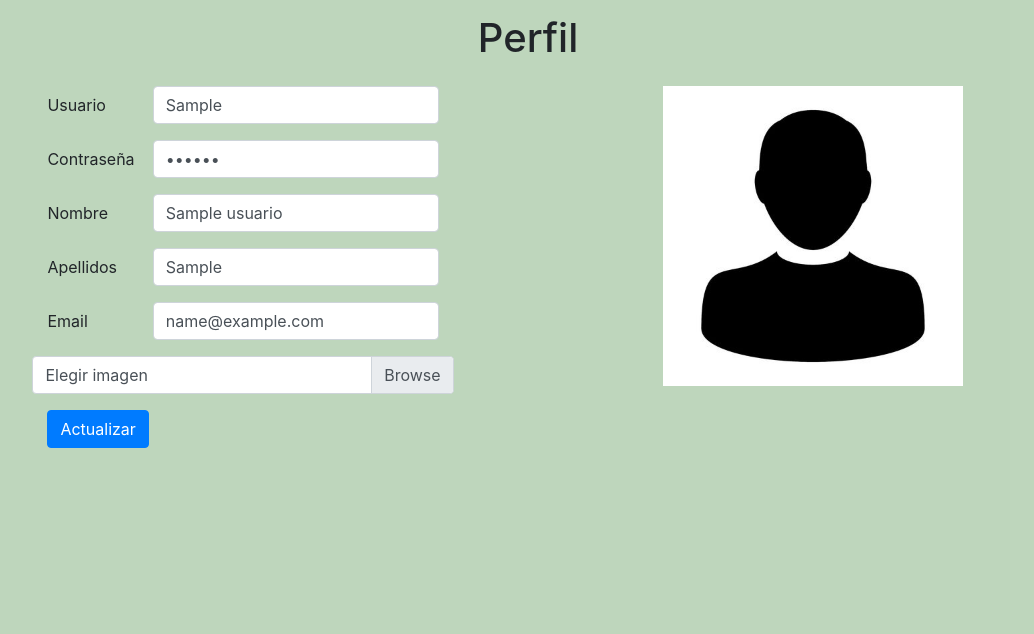
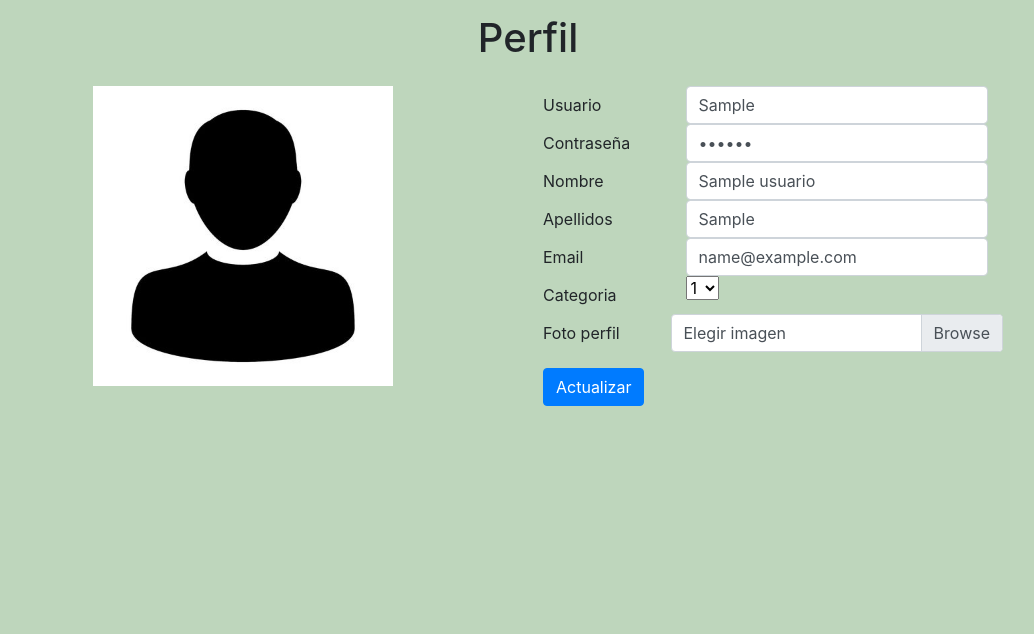
Before and after one commit to Tusnakis/MTC, a PHP site: page /index.php?ruta=mostrarPerfil in a window 1280 px wide. Shown: the part 56-690 px from the top of the page, without its empty margins (112-1146 px from the left). Run offline with PHP 8.4, Linux system fonts and the light colour scheme; the visitor is signed in with stand-in values (Sample User, id 1); tables that the repository leaves empty or names only in its code hold one stand-in row (values such as "Sample post").

Commit message:
Modifica vista reserva para deshabilitar solo botón reserva día actual y añade selección categoría vista perfil

```diff
--- a/app/controlador/ReservaController.php
+++ b/app/controlador/ReservaController.php
@@ -15,6 +15,7 @@ class ReservaController
             }
             $params['resultado2'] = TipoPista::listarTipoPista();
             $params['resultado3'] = Reserva::listarReservasHechas(date("Y-m-d"));
+            $params['resultado4'] = [date('Y-m-d')];
             $params['resultado5'] = Pista::listarNumPistas();
             $params['paginas'] = ceil(count(Reserva::listarPistasReserva()) / 10);
             require __DIR__ . '/../templates/mostrarReservaPistas.php';
--- a/app/controlador/UsuarioController.php
+++ b/app/controlador/UsuarioController.php
@@ -98,7 +98,7 @@ class UsuarioController
                 unlink($arrayUsuario['resultado'][0]['foto']);
                 move_uploaded_file($tmp_name, $nuevo_path);
             }
-            Usuario::actualizaUsuario($_SESSION['usuario'], $_POST['usuario'], $_POST['contrasena'], $_POST['nombre'], $_POST['apellidos'], $_POST['email'], $nuevo_path);
+            Usuario::actualizaUsuario($_SESSION['usuario'], $_POST['usuario'], $_POST['contrasena'], $_POST['nombre'], $_POST['apellidos'], $_POST['email'],$_POST['categoria'], $nuevo_path);
             /*$_SESSION['usuario'] = $_POST['usuario'];
             $params['resultado'] = Usuario::datosUsuario($_SESSION['usuario']);
             $_SESSION['usuario'] = $params['resultado'][0]['usuario'];
--- a/app/modelo/Usuario.php
+++ b/app/modelo/Usuario.php
@@ -34,7 +34,7 @@ class Usuario
         return $resultado;
     }
 
-    public static function actualizaUsuario($usuario,$nuevoUsuario,$contrasena,$nombre,$apellidos,$email,$foto)
+    public static function actualizaUsuario($usuario,$nuevoUsuario,$contrasena,$nombre,$apellidos,$email,$categoria,$foto)
     {
         $sql = "UPDATE usuario SET
         usuario='$nuevoUsuario',
@@ -42,6 +42,7 @@ class Usuario
         nombre='$nombre',
         apellidos='$apellidos',
         email='$email',
+        categoria=$categoria,
         foto='$foto'
         WHERE usuario='$usuario'";
         $con = new Conexion(Config::$mvc_bd_hostname, Config::$mvc_bd_usuario, Config::$mvc_bd_clave, Config::$mvc_bd_nombre);
--- a/app/templates/mostrarPerfil.php
+++ b/app/templates/mostrarPerfil.php
@@ -2,40 +2,48 @@
 
 <h1 class="text-center">Perfil</h1>
 <div class="row mb-5">
+<div class="col-12 col-lg-6 my-3 d-flex justify-content-center">
+        <img src="<?php if (/*isset($_SESSION['foto']) && */file_exists($params['resultado'][0]['foto'])) {
+                        echo $params['resultado'][0]['foto'];
+                    } else {
+                        echo 'images/perfil.jpg';
+                    } ?>" alt="perfil" width="300" height="300" />
+    </div>
     <div class="col-12 col-lg-6 my-3 d-flex justify-content-center">
         <form enctype="multipart/form-data" action="index.php?ruta=perfil" method="POST">
             <div class="form-group row">
                 <label for="exampleInputUser" class="col-sm-3 col-form-label">Usuario</label>
-                <div class="col-sm-9">
+                <div class="col-sm-7">
                     <input type="text" name="usuario" class="form-control" value="<?php echo $params['resultado'][0]['usuario'] ?>" required>
                 </div>
-            </div>
-            <div class="form-group row">
                 <label for="exampleInputPassword1" class="col-sm-3 col-form-label">Contraseña</label>
-                <div class="col-sm-9">
+                <div class="col-sm-7">
                     <input type="password" name="contrasena" class="form-control" value="<?php echo $params['resultado'][0]['contrasena'] ?>" required>
                 </div>
-            </div>
-            <div class="form-group row">
                 <label for="exampleInputName" class="col-sm-3 col-form-label">Nombre</label>
-                <div class="col-sm-9">
+                <div class="col-sm-7">
                     <input type="text" name="nombre" class="form-control" value="<?php echo $params['resultado'][0]['nombre'] ?>" required>
                 </div>
-            </div>
-            <div class="form-group row">
                 <label for="exampleInputSurname" class="col-sm-3 col-form-label">Apellidos</label>
-                <div class="col-sm-9">
+                <div class="col-sm-7">
                     <input type="text" name="apellidos" class="form-control" value="<?php echo $params['resultado'][0]['apellidos'] ?>" required>
                 </div>
-            </div>
-            <div class="form-group row">
                 <label for="exampleInputEmail" class="col-sm-3 col-form-label">Email</label>
-                <div class="col-sm-9">
+                <div class="col-sm-7">
                     <input type="email" name="email" class="form-control" value="<?php echo $params['resultado'][0]['email'] ?>" required>
                 </div>
-            </div>
-            <div class="form-group row">
-                <div class="custom-file">
+                <label for="exampleInputCategoria" class="col-sm-3 col-form-label">Categoria</label>
+                <div class="col-sm-7">
+                    <select name="categoria" id="categoria">
+                        <option value="1" <?php echo $seleccionado = $params['resultado'][0]['categoria'] == 1 ? "selected" : "" ?>>1</option>
+                        <option value="2" <?php echo $seleccionado = $params['resultado'][0]['categoria'] == 2 ? "selected" : "" ?>>2</option>
+                        <option value="3" <?php echo $seleccionado = $params['resultado'][0]['categoria'] == 3 ? "selected" : "" ?>>3</option>
+                        <option value="4" <?php echo $seleccionado = $params['resultado'][0]['categoria'] == 4 ? "selected" : "" ?>>4</option>
+                        <option value="5" <?php echo $seleccionado = $params['resultado'][0]['categoria'] == 5 ? "selected" : "" ?>>5</option>
+                    </select>
+                </div>
+                <label for="exampleInputFotoPerfil" class="col-sm-3 col-form-label">Foto perfil</label>
+                <div class="col-sm-7 custom-file">
                     <input type="file" class="custom-file-input" name="imagen" required>
                     <label class="custom-file-label">Elegir imagen</label>
                 </div>
@@ -43,13 +51,6 @@
             <button type="submit" class="btn btn-primary">Actualizar</button>
         </form>
     </div>
-    <div class="col-12 col-lg-6 my-3 d-flex justify-content-center">
-        <img src="<?php if (/*isset($_SESSION['foto']) && */file_exists($params['resultado'][0]['foto'])) {
-                        echo $params['resultado'][0]['foto'];
-                    } else {
-                        echo 'images/perfil.jpg';
-                    } ?>" alt="perfil" width="300" height="300" />
-    </div>
 </div>
 <?php $contenido = ob_get_clean() ?>
 
--- a/app/templates/mostrarReservaPistas.php
+++ b/app/templates/mostrarReservaPistas.php
@@ -94,7 +94,7 @@
                                     <?php } ?>
                                 <?php } ?>
                                 <?php if ($salida == 0) { ?>
-                                    <input type="submit" class="btn btn-info" value="Reservar" <?php echo $estado = date('H') >= str_replace(':00','',$params['resultado'][$i]['hora_inicio']) ? "disabled" : "" ?>>
+                                    <input type="submit" class="btn btn-info" value="Reservar" <?php echo $estado = date('H') >= str_replace(':00','',$params['resultado'][$i]['hora_inicio']) && date('Y-m-d') == $params['resultado4'][0] ? "disabled" : "" ?>>
                                 <?php } ?>
                                 <input type="hidden" name="pagina" value="<?php echo $params['paginaActual'] ?>">
                                 <?php if (isset($params['resultado4'])) { ?>
```
